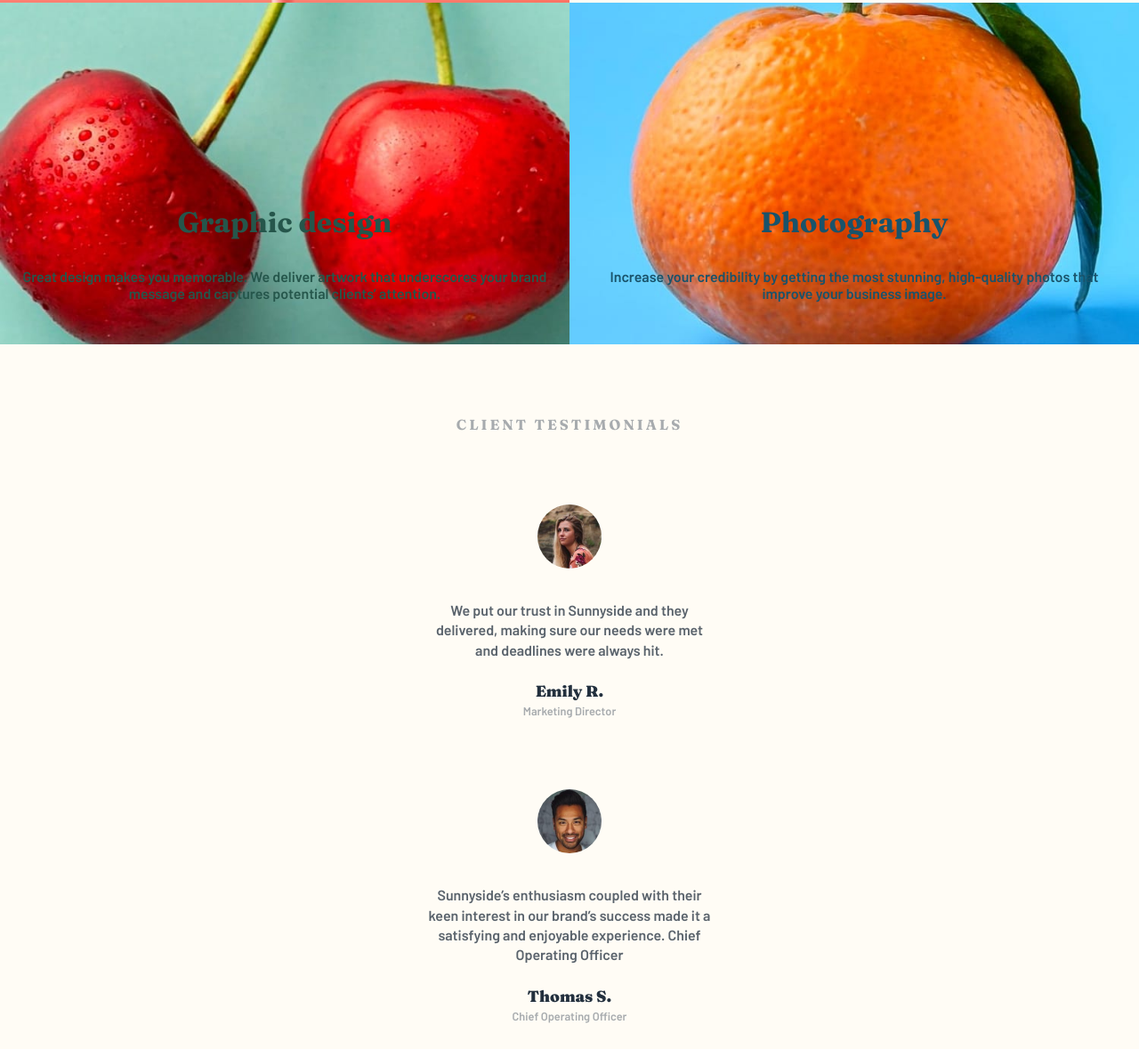
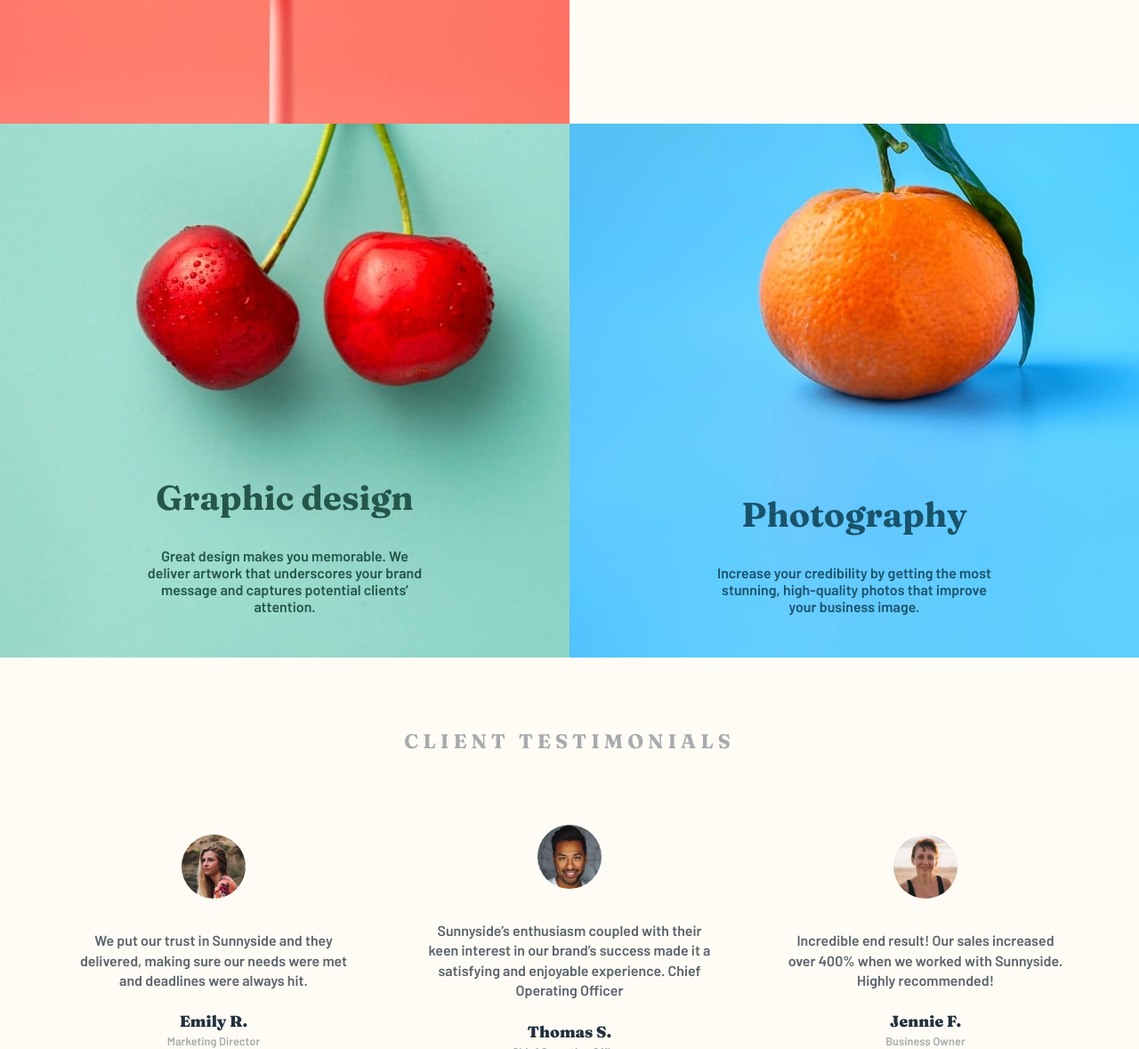
Before and after one commit to aaronpaulgz/fm-sunnyside, a plain HTML site: page index.html in a window 1280 px wide. Shown: the part 1621-2800 px from the top of the page at 89% size. Drawn offline with Linux system fonts and the light colour scheme.

Commit message:
Desktop screen done

```diff
--- a/styles/desktop.css
+++ b/styles/desktop.css
@@ -1,5 +1,5 @@
 .header {
-  margin: 24px 32px;
+  padding: 24px 32px;
 }
 
 .main {
@@ -16,11 +16,11 @@
 }
 
 .description_img {
-  min-height: 520px;
+  min-height: 600px;
 }
 
 .description {
-  padding: 120px;
+  padding: 160px 120px;
 }
 
 .description_title {
@@ -43,3 +43,57 @@
 .description_cta a {
   font-size: 0.9rem;
 }
+
+.egg {
+  background-image: url(../images/desktop/image-transform.jpg);
+}
+
+.cup {
+  background-image: url(../images/desktop/image-stand-out.jpg);
+}
+
+.service_container {
+  min-height: 600px;
+  background-size: cover;
+  background-position: 0px 0px;
+  text-align: center;
+}
+
+.service {
+  max-width: 320px;
+  margin: 0 auto;
+}
+
+.service_title {
+  font-size: 2.4rem;
+}
+
+.cherry {
+  background-image: url(../images/desktop/image-graphic-design.jpg);
+}
+
+.orange {
+  background-image: url(../images/desktop/image-photography.jpg);
+}
+
+.testimonials_title {
+  font-size: 1.4rem;
+  letter-spacing: 5px;
+}
+
+.testimonials_container {
+  max-width: 1200px;
+  display: flex;
+  justify-content: center;
+  align-items: center;
+  margin: 0 auto;
+}
+
+.figures {
+  grid-template-rows: 1fr;
+  grid-template-columns: 1fr 1fr 1fr 1fr;
+}
+
+.figure {
+  height: 400px;
+}
```
